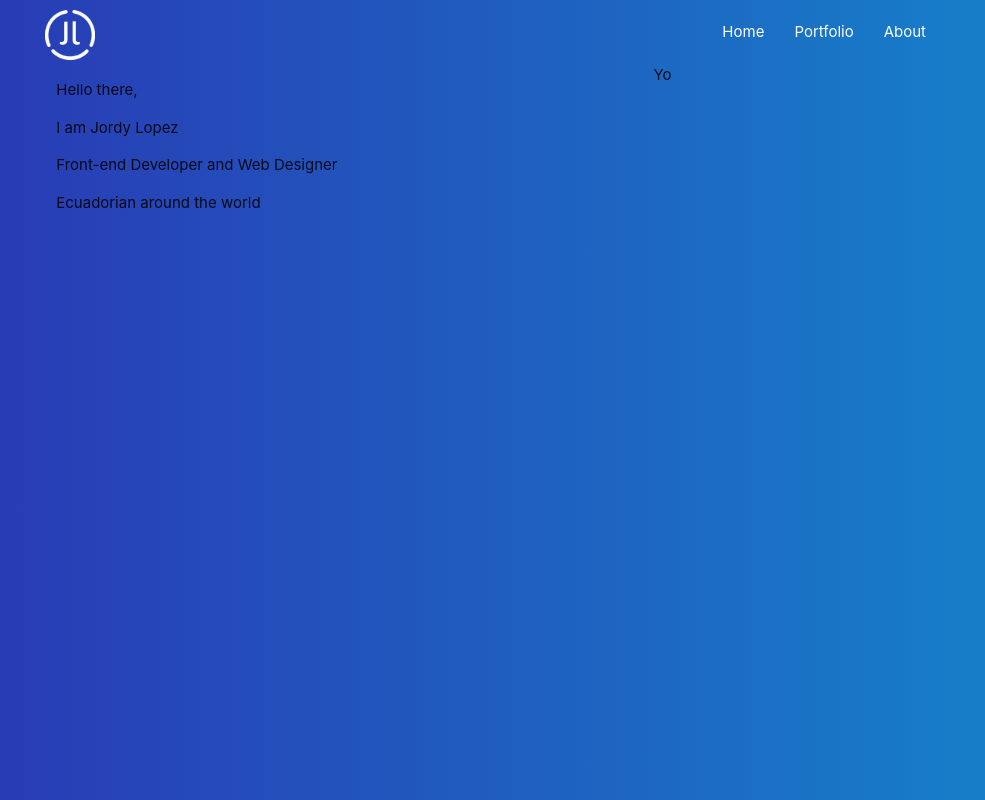
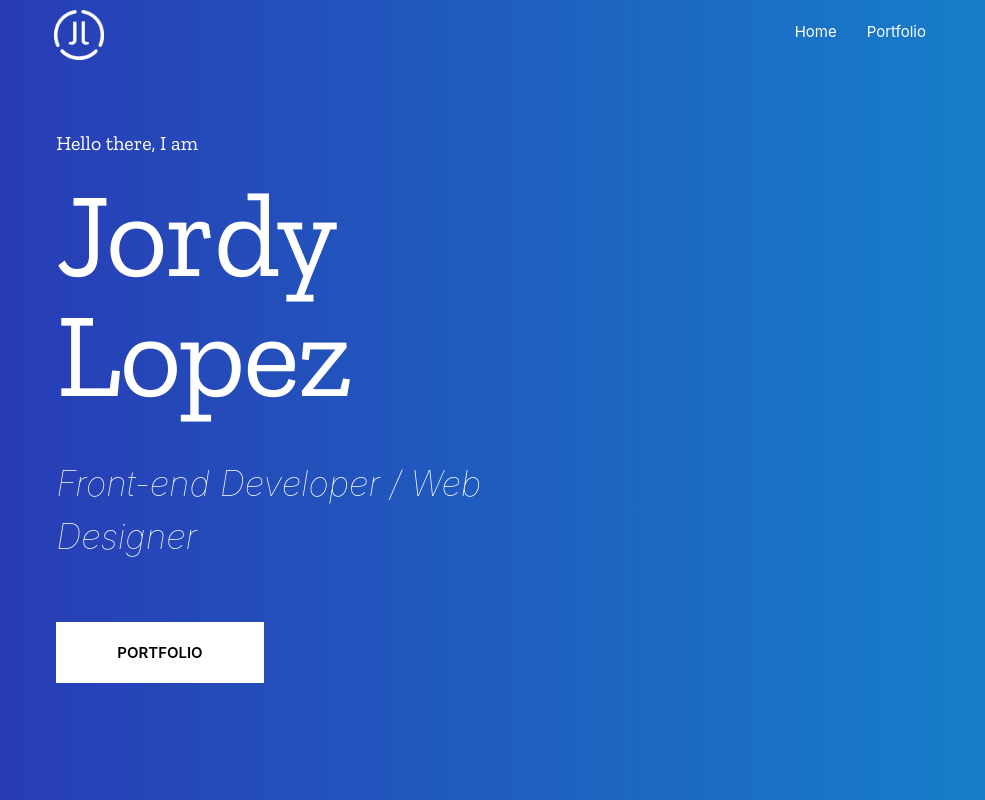
Before and after one commit to J1993/jordylopezweb, a React (Create React App) app: page / in a window 1280 px wide. Shown: the whole page, without its empty margins (147-1132 px from the left). Built offline with nearby package versions, Linux system fonts and the light colour scheme.

Commit message:
Porfolio has been finished and teste to desktop and mobile versions

```diff
--- a/public/index.html
+++ b/public/index.html
@@ -10,20 +10,9 @@
       name="description"
       content="Jordy Lopez Official Web Site"
     />
-    <!--
-      manifest.json provides metadata used when your web app is installed on a
-      user's mobile device or desktop. See https://developers.google.com/web/fundamentals/web-app-manifest/
-    -->
+
     <link rel="manifest" href="%PUBLIC_URL%/manifest.json" />
-    <!--
-      Notice the use of %PUBLIC_URL% in the tags above.
-      It will be replaced with the URL of the `public` folder during the build.
-      Only files inside the `public` folder can be referenced from the HTML.
 
-      Unlike "/favicon.ico" or "favicon.ico", "%PUBLIC_URL%/favicon.ico" will
-      work correctly both with client-side routing and a non-root public URL.
-      Learn how to configure a non-root public URL by running `npm run build`.
-    -->
     <!--FONTS-->
     <link href="https://fonts.googleapis.com/css?family=Roboto|Zilla+Slab&display=swap" rel="stylesheet">
 
@@ -35,18 +24,9 @@
   <body>
     <noscript>You need to enable JavaScript to run this app.</noscript>
     <div id="root"></div>
-    <!--
-      This HTML file is a template.
-      If you open it directly in the browser, you will see an empty page.
 
-      You can add webfonts, meta tags, or analytics to this file.
-      The build step will place the bundled scripts into the <body> tag.
 
-      To begin the development, run `npm start` or `yarn start`.
-      To create a production bundle, use `npm run build` or `yarn build`.
-    -->
-
-        <!-- Compiled and minified JavaScript -->
-        <script src="https://cdnjs.cloudflare.com/ajax/libs/materialize/1.0.0/js/materialize.min.js"></script>
+    <!-- Compiled and minified JavaScript -->
+    <script src="https://cdnjs.cloudflare.com/ajax/libs/materialize/1.0.0/js/materialize.min.js"></script>
   </body>
 </html>
--- a/src/components/NavBar.css
+++ /dev/null
@@ -1,4 +0,0 @@
-.brand-logo > img{
-    width: 50px;
-    padding-top: 20%;
-}
--- a/src/components/NavBar.jsx
+++ b/src/components/NavBar.jsx
@@ -1,5 +1,5 @@
 import React from 'react'
-import './NavBar.css'
+import './css/NavBar.css'
 import {Link} from "react-router-dom";
 import logoWhite from '../images/jordy-lopez-logo-white.png'
 
@@ -9,14 +9,15 @@ const NavBar = () => {
         <nav className="transparent z-depth-0">
             <div className="container">
                 <div className="nav-wrapper">
-                    <Link to="/" className="brand-logo center-align"><img src={logoWhite} alt=""/></Link>
-                    <ul id="" className="right hide-on-med-and-down">
+                    <Link to="/" className="brand-logo"><img src={logoWhite} alt=""/></Link>
+                    <ul className="right ">
                         <li><Link to="/">Home</Link></li>
                         <li><Link to="/portfolio">Portfolio</Link></li>
-                        <li><Link to="/about">About</Link></li>
                     </ul>
                 </div>
             </div>
+
+
         </nav>
     )
 
--- a/src/components/Projects.jsx
+++ b/src/components/Projects.jsx
@@ -1,4 +1,5 @@
 import React, { Component } from 'react'
+import "./css/Projects.css"
 import dataBase from '../Firebase'
 
 class Projects extends Component {
@@ -7,7 +8,7 @@ class Projects extends Component {
         projects:[]
     };
 
-    async componentDidMount() {
+    componentDidMount() {
         const projectsArray = [];
 
         dataBase
@@ -18,10 +19,9 @@ class Projects extends Component {
                     projectsArray.push(snap.data());
                 })
                 this.setState({projects:projectsArray});
-                console.log(this.state)
 
             }, error => {
-                console.log('error')
+                console.log(error)
             }
         );
 
@@ -32,16 +32,16 @@ class Projects extends Component {
         const projects = this.state.projects.map((project, key) => {
             return (
                 <div className="col s12 m6" key={key}>
-                    <div className="card medium" >
+                    <div className="card medium hoverable" >
                         <div className="card-image">
-                            <img alt="Web page" src="https://firebasestorage.googleapis.com/v0/b/shoppinglist-react.appspot.com/o/IMG_20190828_191119.jpg?alt=media&token=0d8b4086-2d88-4c85-90a8-d505459db6f9"/>
+                            <img alt="Web page" src={project.image} loading="lazy"/>
                         </div>
                         <div className="card-content">
                             <p className="black-text center-align">{project.status}</p>
                             <span className="card-title black-text center-align">{project.title}</span>
                         </div>
                         <div className="card-action">
-                            <a href={project.url} className="black-text github">GITHUB</a>
+                            <a href={project.url} target="_blank" className="black-text github">GITHUB</a>
                         </div>
                     </div>
                 </div>
@@ -49,9 +49,11 @@ class Projects extends Component {
         })
 
         return (
-            <div className="container">
-                <div className="row">
-                    {projects}
+            <div className="containerBackground">
+                <div className="container">
+                    <div className="row containerProjects">
+                        {projects}
+                    </div>
                 </div>
             </div>
         )
--- /dev/null
+++ b/src/components/css/NavBar.css
@@ -0,0 +1,39 @@
+.brand-logo {
+    left:10% !important;
+}
+
+.brand-logo > img{
+    width: 50px;
+    padding-top: 20%;
+
+}
+
+.navBarMobile {
+    padding: 17% 0 0 31% !important;
+}
+
+nav {
+    line-height: 64px;
+}
+
+nav ul a:hover {
+    background-color: rgba(0,0,0,0.0);
+    font-weight: bold;
+}
+
+@media only screen and (max-width: 600px) {
+    .brand-logo {
+    }
+}
+
+@media only screen and (min-width: 600px) {
+    .brand-logo {
+        left:5% !important;
+    }
+}
+
+@media only screen and (min-width: 992px) {
+    .brand-logo {
+        left:1% !important;
+    }
+}
--- /dev/null
+++ b/src/components/css/Projects.css
@@ -0,0 +1,17 @@
+.containerBackground {
+    background-color: rgb(229, 230, 243);
+}
+
+.containerProjects {
+    position: relative;
+    top:-75px;
+    margin-bottom: 0;
+    padding: 5% 3%;
+    background-color: white;
+}
+
+@media only screen and (min-width: 600px) {
+    .containerProjects {
+        top: -100px;
+    }
+}
--- a/src/pages/Home.jsx
+++ b/src/pages/Home.jsx
@@ -1,17 +1,19 @@
 import React, { Component } from 'react'
+import './css/Home.css'
+import {Link} from "react-router-dom";
 
 class Home extends Component {
     render() {
         return (
-            <div className="container">
+            <div className="container homeContainer">
                 <div className="row">
                     <div className="col s12 m8">
-                        <p className="">Hello there,</p>
-                        <p>I am <span>Jordy Lopez</span></p>
-                        <p className="">Front-end Developer and Web Designer</p>
-                        <p className="">Ecuadorian around the world</p>
+                        <p className="hello">Hello there, I am</p>
+                        <h1 className="title">Jordy Lopez</h1>
+                        <p className="subtitle">Front-end Developer / Web Designer</p>
+                        <Link to="/portfolio" className="focused">PORTFOLIO</Link>
+                        {/*<Link to="/about" className="unfocused">ABOUT ME</Link>*/}
                     </div>
-                    <div className="col s12 m4">Yo</div>
                 </div>
             </div>
         )
--- a/src/pages/Portfolio.css
+++ /dev/null
@@ -1,13 +0,0 @@
-.header {
-    color: white;
-}
-.summary {
-    font-style: italic;
-    font-family: 'Roboto', sans-serif;
-    font-weight: 100;
-}
-
-.github {
-    font-family: 'Roboto', sans-serif;
-    font-weight: 900;
-}
--- a/src/pages/Portfolio.jsx
+++ b/src/pages/Portfolio.jsx
@@ -1,5 +1,5 @@
 import React from 'react'
-import './Portfolio.css'
+import './css/Portfolio.css'
 import Projects from '../components/Projects'
 
 const Portfolio = () => {
--- /dev/null
+++ b/src/pages/css/Home.css
@@ -0,0 +1,82 @@
+.homeContainer {
+    margin-top: 35%;
+    color: white;
+}
+
+.homeContainer > .row {
+    margin-bottom: 0;
+}
+
+.hello {
+    margin: 0;
+    font-size: 18px;
+    font-family: 'Zilla Slab', serif;
+}
+
+.title {
+    margin: 0;
+    padding: 3% 0;
+    font-family: 'Zilla Slab', serif;
+    font-size: 65px;
+    line-height: 1;
+    letter-spacing: -2px;
+}
+
+.subtitle {
+    margin-top: 25px;
+    margin-bottom: 80px;
+    font-size: 20px;
+    font-weight: 100;
+    font-style: italic;
+}
+
+.focused, .unfocused {
+    padding: 13px 35px;
+    border: 1px solid white;
+    font-weight: 600;
+}
+
+.focused {
+    margin-right: 5%;
+    color: black;
+    background-color: white;
+}
+
+.focused:hover {
+    color: white;
+    background-color: transparent;
+    transition: 0.3s;
+}
+
+.unfocused {
+    color: white;
+}
+
+@media only screen and (min-width: 600px) {
+    .homeContainer {
+        margin-top: 5%;
+    }
+
+    .hello {
+        margin: 0;
+        font-size: 20px;
+        font-family: 'Zilla Slab', serif;
+    }
+
+    .title {
+        font-size: 120px;
+    }
+
+    .subtitle{
+        font-size: 35px;
+    }
+
+    .focused, .unfocused {
+        padding: 20px 60px;
+    }
+
+    .focused {
+        margin-bottom: 5%;
+    }
+
+}
--- /dev/null
+++ b/src/pages/css/Portfolio.css
@@ -0,0 +1,30 @@
+.header {
+    color: white;
+    padding: 7% 0 20%;
+}
+
+.titleH2 {
+    font-size: 45px;
+    font-family: 'Zilla Slab', serif;
+}
+
+.summary {
+    font-style: italic;
+    font-family: 'Roboto', sans-serif;
+    font-weight: 100;
+}
+
+.github {
+    font-family: 'Roboto', sans-serif;
+    font-weight: 900;
+}
+
+@media only screen and (min-width: 600px) {
+    .header {
+        padding: 2% 0 10%;
+    }
+
+    .titleH2 {
+        font-size: 65px;
+    }
+}
```
Also changed, not shown: public/manifest.json, 1 other file (tests, documents, lock files or other folders).
